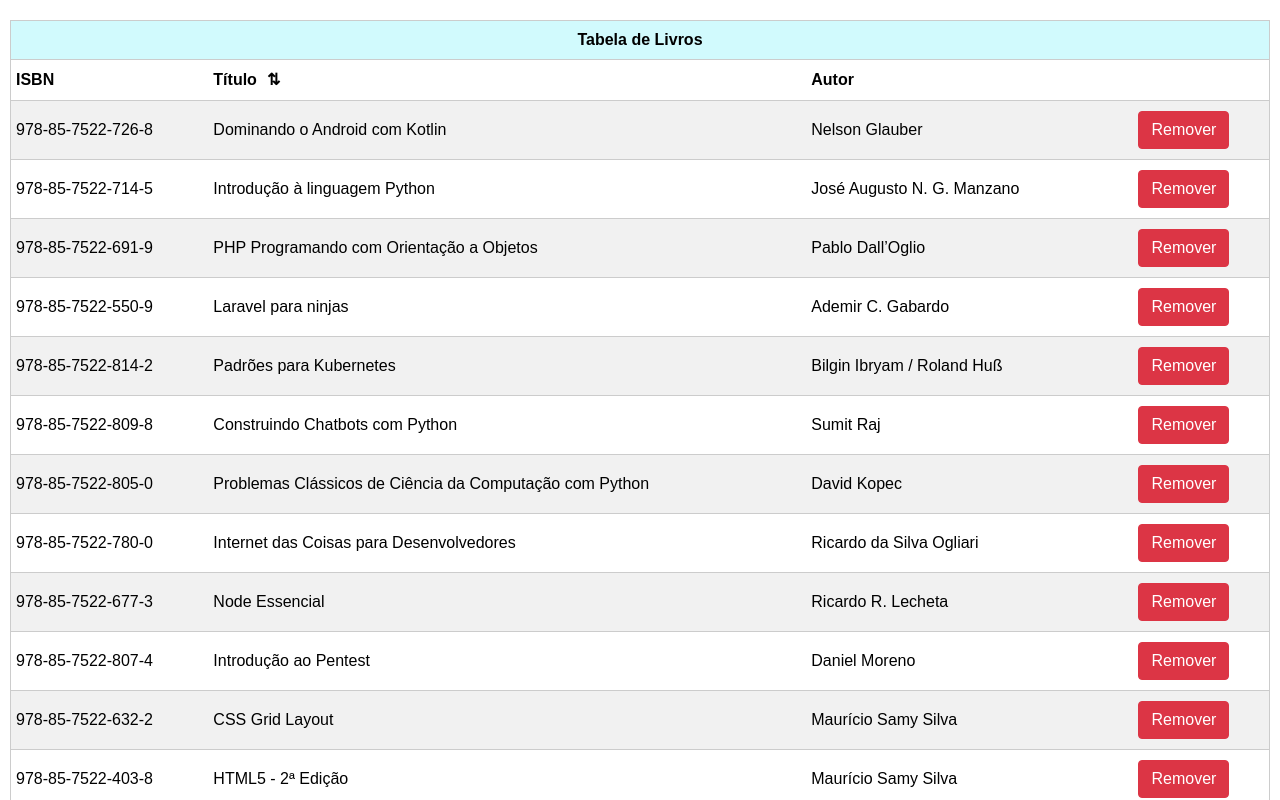
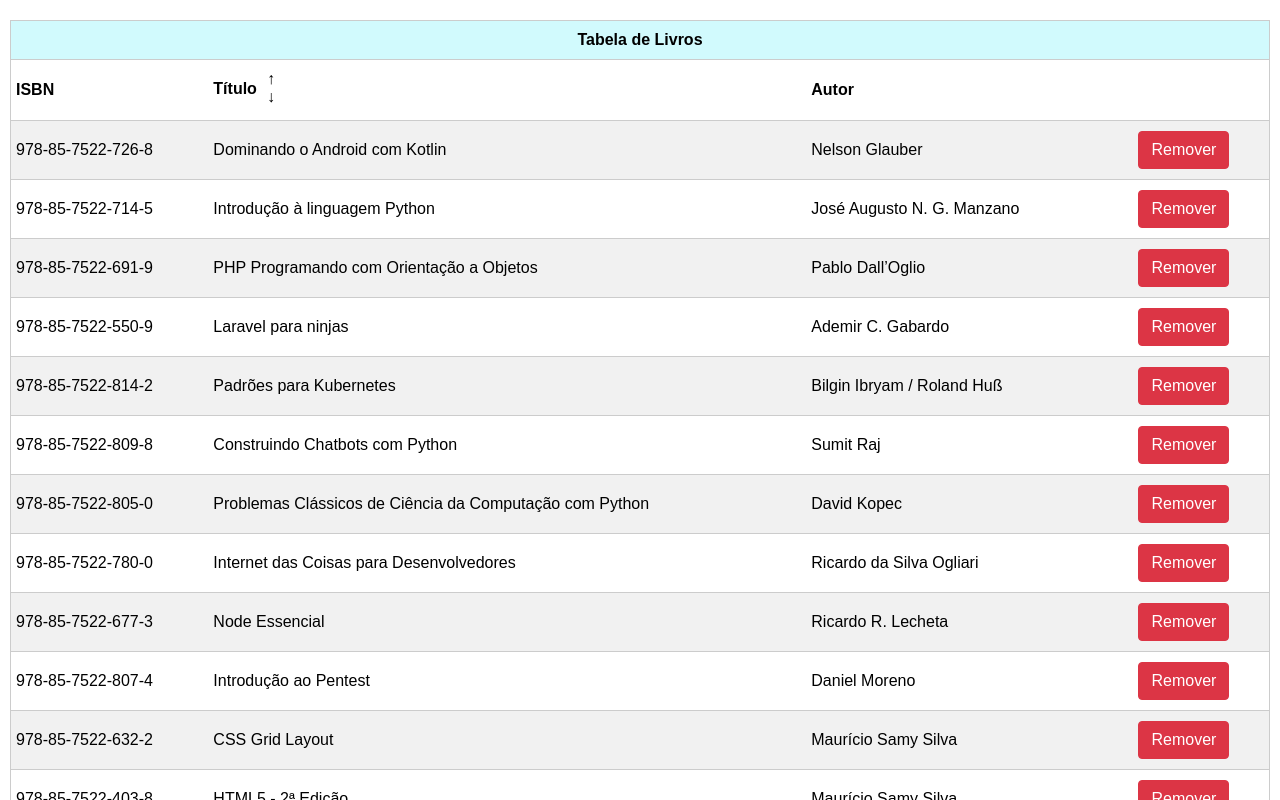
Before and after one commit to abelsouzacosta/book-list, a React (Create React App) app: page / in a window 1280 px wide. Shown: the top 800 px of the page. Built offline with nearby package versions, Linux system fonts and the light colour scheme.

Commit message:
Adicionando setas de ordenaçao

```diff
--- a/src/components/TabelaHead.jsx
+++ b/src/components/TabelaHead.jsx
@@ -10,7 +10,8 @@
       <th>
         Título
         <div className="container-setinhas">
-          <div>&#8645;</div>
+          <div>&#8593;</div>
+          <div>&#8595;</div>
         </div>
       </th>
       <th>Autor</th>
--- a/src/index.css
+++ b/src/index.css
@@ -66,7 +66,8 @@
 .container-setinhas {
   display: inline-block;
   width: 20px;
-  height: 20px;
+  height: 40px;
+  vertical-align: middle;
   margin-left: 10px;
 }
 
```
